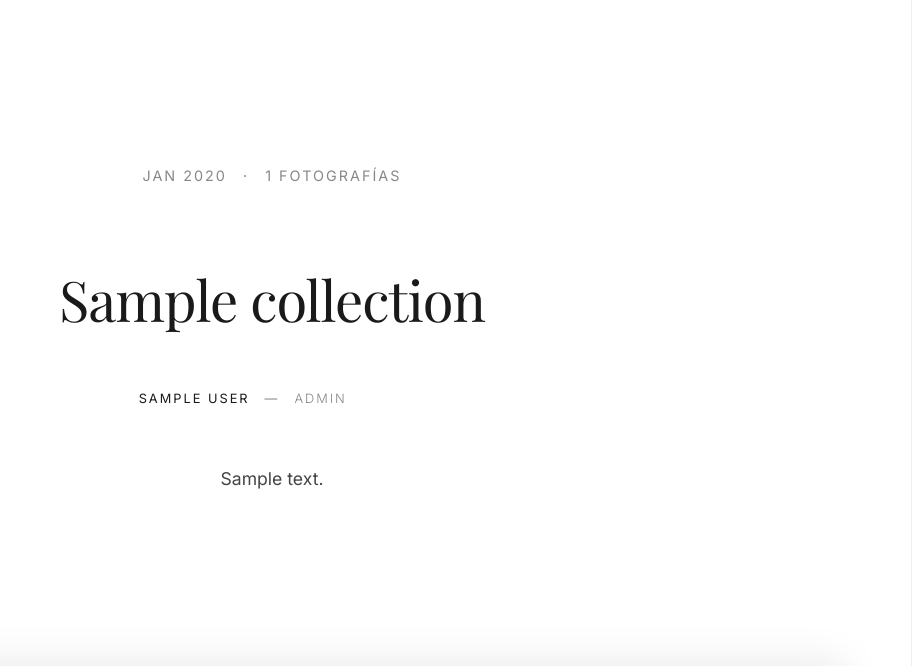
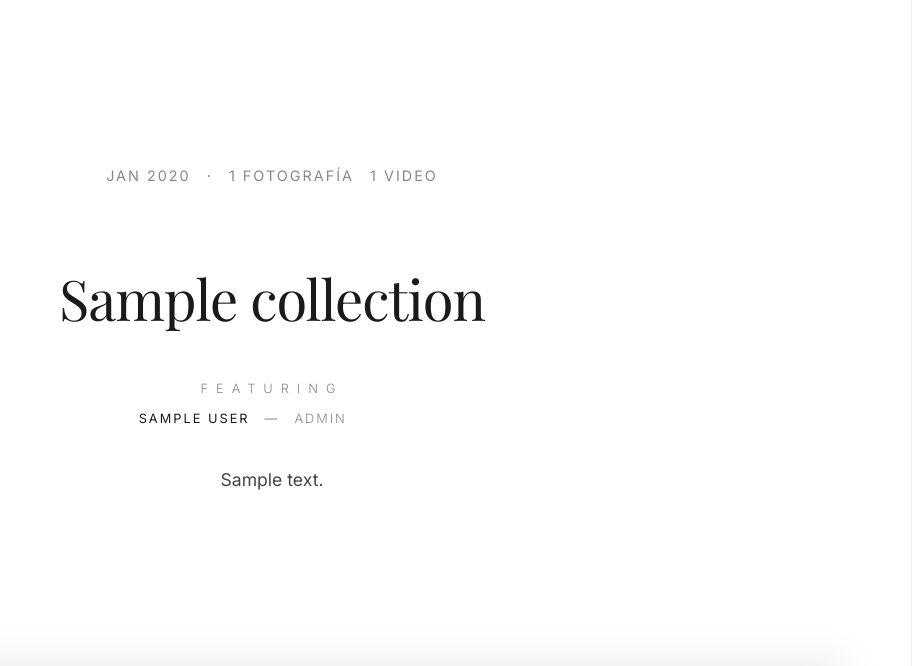
Before and after one commit to agus-pereyra/portfolio_sabia, a Django app: template portfolio/templates/portfolio/collection_detail.html in a window 1280 px wide. Shown: the part 106-772 px from the top of the page, without its empty margins (368-1280 px from the left). Run offline with Django 3.2, Linux system fonts and the light colour scheme; the template is opened without the code that fills it: most values are stand-ins (such as "Sample title", 1, 10 or a date in 2020); grey boxes marked "Sample" are stand-in pictures; some web fonts are replaced.

Commit message:
CollectionsDetails fixes

```diff
--- a/portfolio/templates/portfolio/collection_detail.html
+++ b/portfolio/templates/portfolio/collection_detail.html
@@ -11,13 +11,21 @@
                 <span>{{ collection.captured_at|date:"M Y"|upper }}</span>
             {% endif %}
             <span>·</span>
-            <span>{{ collection.get_photos_count }} FOTOGRAFÍAS</span>
+            {% if collection.get_photos_count > 0 %}
+                <span>{{ collection.get_photos_count }} Fotografía{{ collection.get_photos_count|pluralize:"s" }}</span>
+            {% endif %}
+            {% if collection.get_videos_count > 0 %}
+                <span>{{ collection.get_videos_count }} Video{{ collection.get_videos_count|pluralize:"s" }}</span>
+            {% endif %}
+
+
         </div>
 
         <h1>{{ collection.title }}</h1>
 
         {% if collection.collaborators.all %}
             <div class="collection-credits">
+                <h2>Featuring</h2>
                 {% for collab in collection.collaborators.all %}
                     <div class="collab-item">
                         <a href="{{ collab.contact }}" target="_blank" class="collab-link">
--- a/static/css/style.css
+++ b/static/css/style.css
@@ -250,11 +250,19 @@ h1, h2, .brand {
 /* FEATURING */
 
 .collection-credits {
-    margin: 40px auto;
+    margin: 20px auto;
     display: flex;
     flex-direction: column;
-    gap: 10px;
+    gap: 5px;
     align-items: center;
+}
+
+.collection-credits h2 {
+    font-family: var(--font-sans);
+    color: var(--accent-color);
+    font-size: 0.8rem;
+    letter-spacing: 8px;
+    text-transform: uppercase;
 }
 
 .collab-item {
```
Also changed, not shown: 1 other file.
